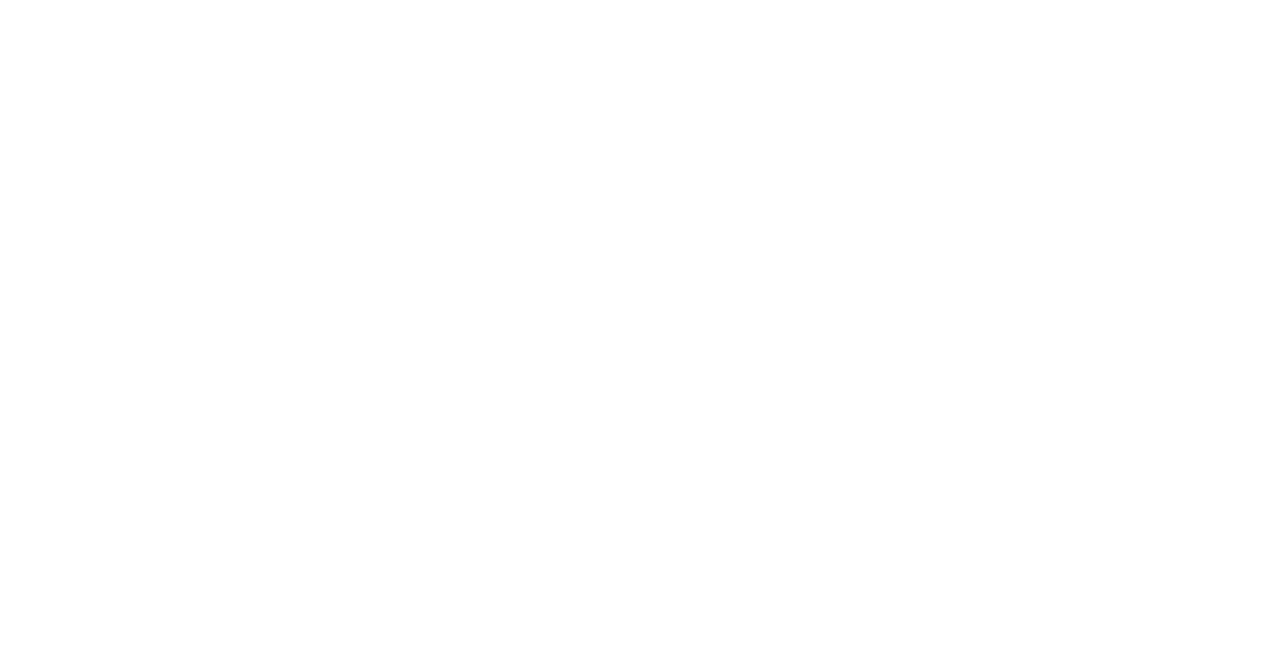
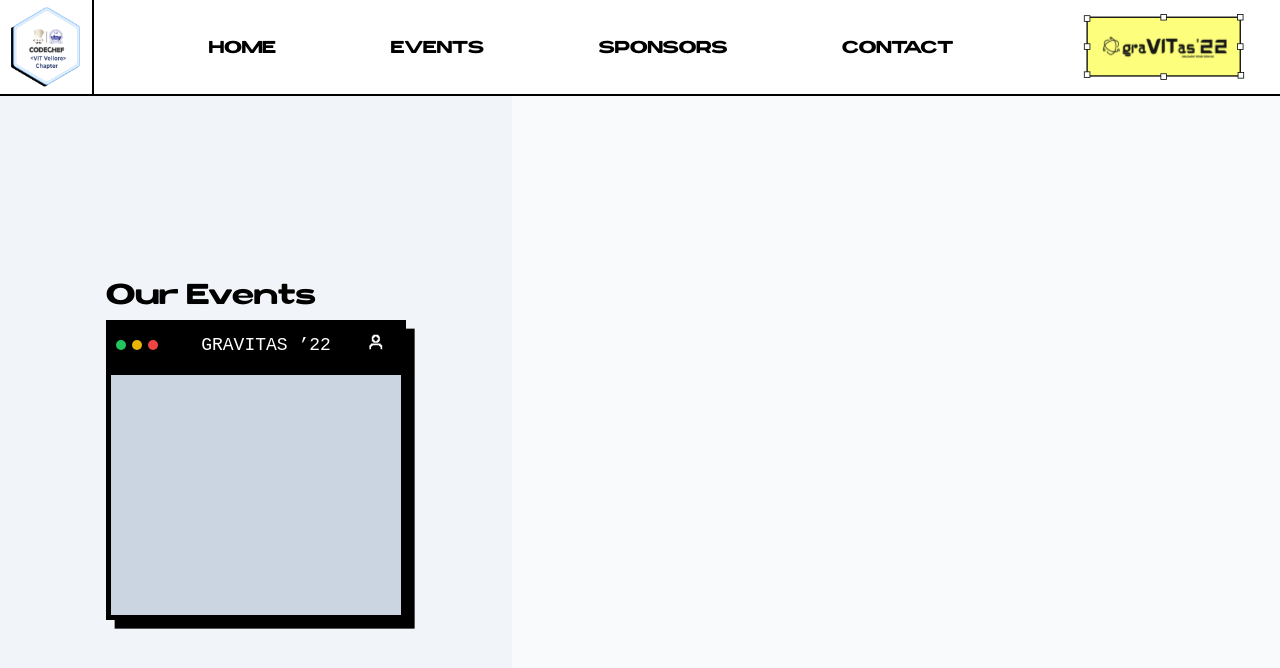
Before and after one commit to CodeChefVIT/Gravitas-22, a Next.js app: page /cookoff in a window 1280 px wide. Shown: the top 668 px of the page. Built offline with nearby package versions, Linux system fonts and the light colour scheme.

Commit message:
feat: event page component created

```diff
--- a/components/EventCard/EventCard.js
+++ b/components/EventCard/EventCard.js
@@ -3,7 +3,7 @@
   return (
     <div
       style={{ backgroundColor: bgColor }}
-      className={`w-[20%] flex items-center justify-center aspect-square  border-2 border-black shadowed_sm my-5 md:shadowed`}
+      className={`w-[20%] flex items-center justify-center aspect-square  border-2 border-black shadowed_sm hover:shadowed hover:w-[21%] hover:m-[-0.5%] transition-all`}
     >
       <div className="w-[80%] h-[80%] relative">
         <Image src={image} alt="" layout="fill" />
--- /dev/null
+++ b/components/EventNav/EventNavBigScreen.js
@@ -0,0 +1,9 @@
+function EventNavBigScreen() {
+  return (
+    <div>
+      <h1>Our Events</h1>
+    </div>
+  );
+}
+
+export default EventNavBigScreen;
--- /dev/null
+++ b/components/EventPage/EventPage.js
@@ -0,0 +1,45 @@
+import Navbar from "../Navbar/Navbar";
+import Image from "next/image";
+function EventPage() {
+  return (
+    <>
+      <Navbar focus={""} changeFocus={() => {}} />
+      <div className="bg-slate-50 w-[100vw] h-[88vh] absolute bottom-0 flex">
+        <div className=" bg-slate-100 flex-[0.4] flex flex-col justify-center items-center">
+          <h1 className="font-mudclaw text-3xl w-[300px] mb-2">Our Events</h1>
+          <div className="w-[300px] h-[300px] bg-slate-300 shadowed">
+            <div className="w-full h-[50px]  bg-black flex items-center justify-between ">
+              <div className="flex relative w-[60px]">
+                <div
+                  className="w-[10px] aspect-square
+              rounded-full bg-green-500 absolute top-[50%] translate-y-[-50%] left-[10px]"
+                ></div>
+                <div
+                  className="w-[10px] aspect-square
+              rounded-full bg-yellow-500 absolute top-[50%] translate-y-[-50%] left-[26px]"
+                ></div>
+                <div
+                  className="w-[10px] aspect-square
+              rounded-full bg-red-500 absolute top-[50%] translate-y-[-50%] left-[42px]"
+                ></div>
+              </div>
+              <div className="flex-1">
+                <h2 className="text-white font-plex text-lg text-center">
+                  GRAVITAS &rsquo;22
+                </h2>
+              </div>
+              <div className=" w-[40px]">
+                <Image src={"/avatar.svg"} alt="" width={20} height={20} />
+              </div>
+            </div>
+            <div className="border-black border-[5px] h-[250px]">
+
+            </div>
+          </div>
+        </div>
+      </div>
+    </>
+  );
+}
+
+export default EventPage;
--- a/components/Navbar/Navbar.js
+++ b/components/Navbar/Navbar.js
@@ -19,7 +19,7 @@
           className="rounded-[50%] transition-all"
           onClick={() => changeFocus("banner")}
         >
-          <Link href={"#banner"}>HOME</Link>
+          <Link href={"/#banner"}>HOME</Link>
         </div>
         <div
           style={{
@@ -29,7 +29,7 @@
           className="rounded-[50%] transition-all"
           onClick={() => changeFocus("events")}
         >
-          <Link href={"#events"}>EVENTS</Link>
+          <Link href={"/#events"}>EVENTS</Link>
         </div>
         <div
           style={{
@@ -39,7 +39,7 @@
           className="rounded-[50%] transition-all"
           onClick={() => changeFocus("sponsors")}
         >
-          <Link href={"#sponsors"}>SPONSORS</Link>
+          <Link href={"/#sponsors"}>SPONSORS</Link>
         </div>
 
         <div
@@ -50,7 +50,7 @@
           className="rounded-[50%] transition-all"
           onClick={() => changeFocus("footer")}
         >
-          <Link href={"#footer"}>CONTACT</Link>
+          <Link href={"/#footer"}>CONTACT</Link>
         </div>
       </div>
       <div className="h-[70%] w-[15vw] hidden md:flex items-center justify-center relative mr-5">
--- a/pages/cookoff.js
+++ b/pages/cookoff.js
@@ -1,5 +1,8 @@
+import EventPage from "../components/EventPage/EventPage";
+import Navbar from "../components/Navbar/Navbar";
+
 function cookoff() {
-  return <div></div>;
+  return <EventPage accent="#"/>;
 }
 
 export default cookoff;
--- a/pages/hashtech.js
+++ b/pages/hashtech.js
@@ -1,5 +1,11 @@
+import Navbar from "../components/Navbar/Navbar";
+
 function hashtech() {
-  return <div></div>;
+  return (
+    <>
+      <Navbar focus={""} changeFocus={() => {}} />
+    </>
+  );
 }
 
 export default hashtech;
--- a/pages/index.js
+++ b/pages/index.js
@@ -4,6 +4,7 @@
 import EventLink from "../components/EventLink/EventLink";
 import SocialLink from "../components/SocialLink/SocialLink";
 import Navbar from "../components/Navbar/Navbar";
+import pages_config from "../pages_config.json";
 import { useCallback, useEffect, useRef, useState } from "react";
 import { useRouter } from "next/router";
 export default function Home() {
@@ -66,27 +67,31 @@
           />
         </section>
         <section id="events" ref={eventsRef}>
-          <div className="w-[90vw] m-auto flex items-center justify-between my-2">
+          <div className="w-[90vw] m-auto flex items-center justify-between my-6">
             <EventCard bgColor={"#F8A1A1"} image="/chef_hat.svg" />
             <EventCard bgColor={"#F7DD9B"} image="/mic.svg" />
             <EventCard bgColor={"#85BFEA"} image="/robotic_arm.svg" />
             <EventCard bgColor={"#BBF6A7"} image="/blocks.svg" />
           </div>
           <div className="flex h-[58vh] my-2">
-            <EventLink title="COOK OFF" hoverColor="#FF4C38" link={"cookoff"} />
+            <EventLink
+              title="COOK OFF"
+              hoverColor={pages_config["cookoff"].accent}
+              link={"cookoff"}
+            />
             <EventLink
               title="TECH TALKS"
-              hoverColor="#FDC62E"
+              hoverColor={pages_config["techtalks"].accent}
               link={"techtalks"}
             />
             <EventLink
               title="INDUSTREALITY"
-              hoverColor="#3860FF"
+              hoverColor={pages_config["industreality"].accent}
               link={"industreality"}
             />
             <EventLink
               title="HASHTECH"
-              hoverColor="#2FAB5A"
+              hoverColor={pages_config["hashtech"].accent}
               link={"hashtech"}
             />
           </div>
--- a/pages/industreality.js
+++ b/pages/industreality.js
@@ -1,5 +1,11 @@
+import Navbar from "../components/Navbar/Navbar";
+
 function industreality() {
-  return <div></div>;
+  return (
+    <>
+      <Navbar focus={""} changeFocus={() => {}} />
+    </>
+  );
 }
 
 export default industreality;
--- a/pages/techtalks.js
+++ b/pages/techtalks.js
@@ -1,5 +1,11 @@
+import Navbar from "../components/Navbar/Navbar";
+
 function TechTalks() {
-  return <div>Enter</div>;
+  return (
+    <>
+      <Navbar focus={""} changeFocus={() => {}} />
+    </>
+  );
 }
 
 export default TechTalks;
--- /dev/null
+++ b/pages_config.json
@@ -0,0 +1,22 @@
+{
+  "cookoff": {
+    "accent": "#FF4C38",
+    "title": "CookOff",
+    "text": "Contrary to popular belief, Lorem Ipsum is not simply random text. It has roots in a piece of classical Latin literature from 45 BC, making it over 2000 years old. Richard McClintock, a Latin professor at Hampden-Sydney College in Virginia, looked up one of the more obscure Latin words, consectetur, from a Lorem Ipsum passage, and going through the cites of the word in classical literature, discovered the undoubtable source. Lorem Ipsum comes from sections 1.10.32 and 1.10.33 of  (The Extremes of Good and Evil) by Cicero, written in 45 BC. This book is a treatise on the theory of ethics, very popular during the Renaissance. The first line of Lorem Ipsum comes from a line in section 1.10.32."
+  },
+  "techtalks": {
+    "accent": "#FDC62E",
+    "title": "Tech Talks",
+    "text": "Contrary to popular belief, Lorem Ipsum is not simply random text. It has roots in a piece of classical Latin literature from 45 BC, making it over 2000 years old. Richard McClintock, a Latin professor at Hampden-Sydney College in Virginia, looked up one of the more obscure Latin words, consectetur, from a Lorem Ipsum passage, and going through the cites of the word in classical literature, discovered the undoubtable source. Lorem Ipsum comes from sections 1.10.32 and 1.10.33 of  (The Extremes of Good and Evil) by Cicero, written in 45 BC. This book is a treatise on the theory of ethics, very popular during the Renaissance. The first line of Lorem Ipsum comes from a line in section 1.10.32."
+  },
+  "industreality": {
+    "accent": "#3860FF",
+    "title": "Industreality",
+    "text": "Contrary to popular belief, Lorem Ipsum is not simply random text. It has roots in a piece of classical Latin literature from 45 BC, making it over 2000 years old. Richard McClintock, a Latin professor at Hampden-Sydney College in Virginia, looked up one of the more obscure Latin words, consectetur, from a Lorem Ipsum passage, and going through the cites of the word in classical literature, discovered the undoubtable source. Lorem Ipsum comes from sections 1.10.32 and 1.10.33 of  (The Extremes of Good and Evil) by Cicero, written in 45 BC. This book is a treatise on the theory of ethics, very popular during the Renaissance. The first line of Lorem Ipsum comes from a line in section 1.10.32."
+  },
+  "hashtech": {
+    "accent": "#2FAB5A",
+    "title": "Hash Tech",
+    "text": "Contrary to popular belief, Lorem Ipsum is not simply random text. It has roots in a piece of classical Latin literature from 45 BC, making it over 2000 years old. Richard McClintock, a Latin professor at Hampden-Sydney College in Virginia, looked up one of the more obscure Latin words, consectetur, from a Lorem Ipsum passage, and going through the cites of the word in classical literature, discovered the undoubtable source. Lorem Ipsum comes from sections 1.10.32 and 1.10.33 of  (The Extremes of Good and Evil) by Cicero, written in 45 BC. This book is a treatise on the theory of ethics, very popular during the Renaissance. The first line of Lorem Ipsum comes from a line in section 1.10.32."
+  }
+}
--- a/styles/globals.css
+++ b/styles/globals.css
@@ -1,7 +1,7 @@
 @tailwind base;
 @tailwind components;
 @tailwind utilities;
-
+@import url("https://fonts.googleapis.com/css2?family=IBM+Plex+Mono:wght@300&display=swap");
 @layer components {
   .stroked {
     -webkit-text-stroke-width: 1px;
--- a/tailwind.config.js
+++ b/tailwind.config.js
@@ -10,8 +10,8 @@
       mudclaw: ["Mudclaw"],
       grotesk: ["Cy Grotesk Grand Bold"],
       mabry: ["Mabry Pro"],
+      plex: ["IBM Plex Mono", "monospace"],
     },
-
   },
   plugins: [],
 };
```
Also changed, not shown: public/avatar.svg (added).
